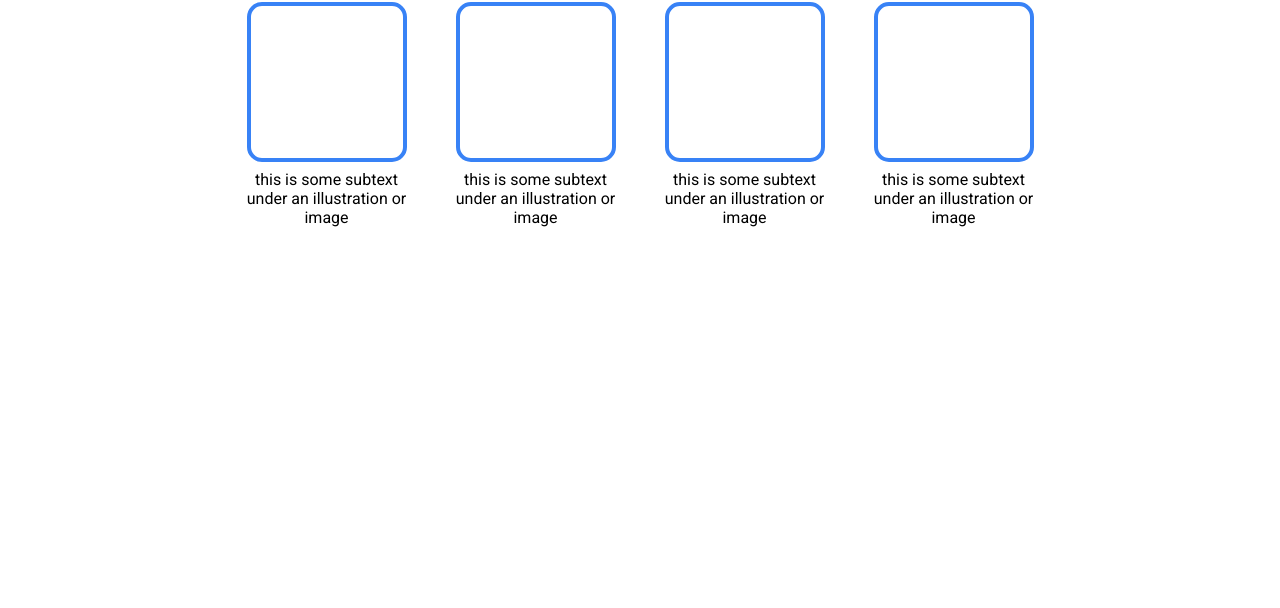
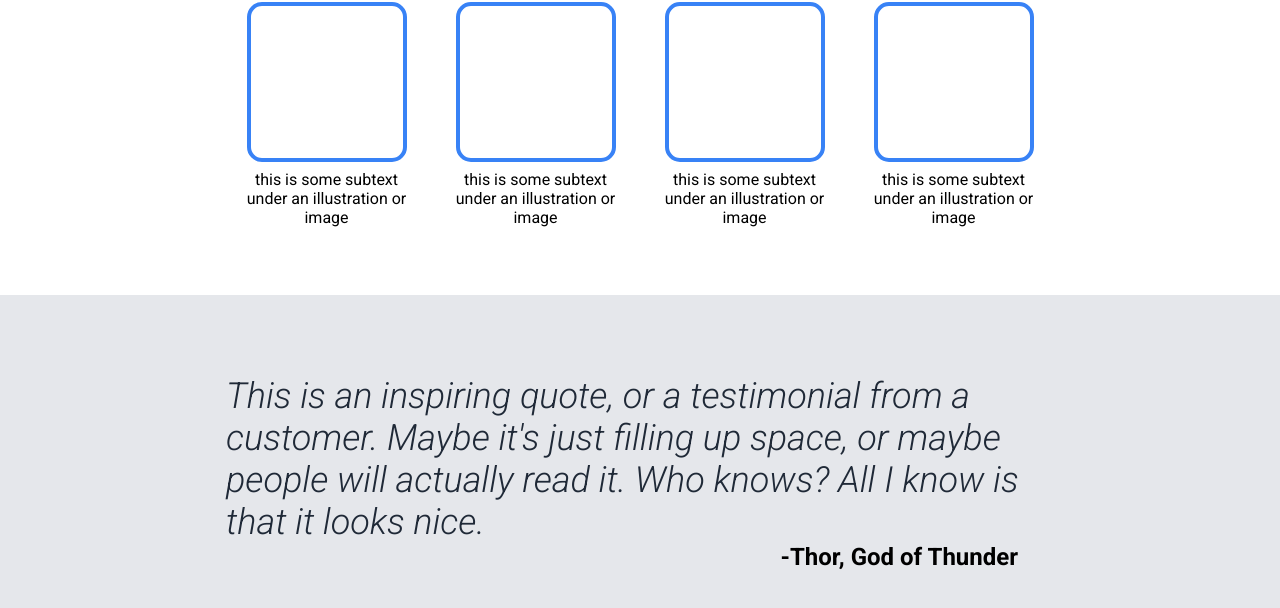
Before and after one commit to alanslc/odin-landing, a plain HTML site: page index.html in a window 1280 px wide. Shown: the part 556-1164 px from the top of the page. Before the commit the page ends 851 px from the top, so only its background shows below. Drawn offline with Linux system fonts and the light colour scheme.

Commit message:
Add quote section

```diff
--- a/index.html
+++ b/index.html
@@ -63,6 +63,13 @@
          </div>
       </div>
    </section>
+   <section class="quote-section">
+      <div class="container">
+         <div class="quote">This is an inspiring quote, or a testimonial from a customer. Maybe it's just filling up
+            space, or maybe people will actually read it. Who knows? All I know is that it looks nice.</div>
+         <div class="quote-person">-Thor, God of Thunder</div>
+      </div>
+   </section>
 </body>
 
 </html>
--- a/style/style.css
+++ b/style/style.css
@@ -123,3 +123,25 @@ button.signup {
    border-radius: 15px;
    margin-bottom: 8px;
 }
+
+.quote-section {
+   background-color: #E5E7EB;
+}
+
+.quote-section .container {
+   padding: 80px 36px;
+}
+
+.quote {
+   font-size: 36px;
+   font-weight: 300;
+   font-style: italic;
+   color: #1F2937;
+}
+
+.quote-person {
+   text-align: right;
+   font-size: 24px;
+   font-weight: bold;
+   padding-right: 36px;
+}
```
